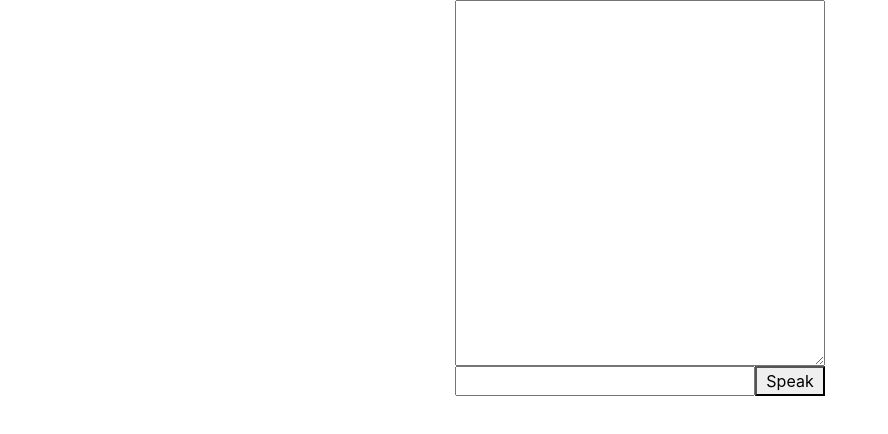
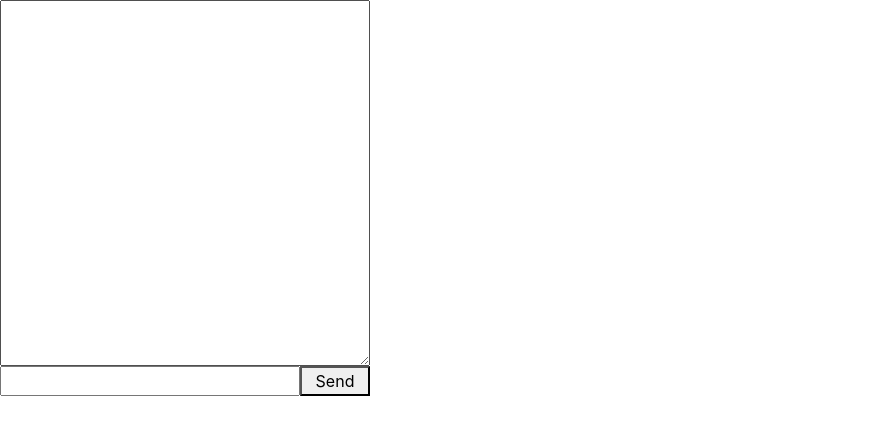
Before and after one commit to rcereghini/opin-chatbot, a plain HTML site: page index.html in a window 1280 px wide. Shown: the whole page, without its empty margins (0-888 px from the left). Drawn offline with nearby package versions, Linux system fonts and the light colour scheme.

Commit message:
Slight styling tweaks.

```diff
--- a/index.html
+++ b/index.html
@@ -13,6 +13,10 @@
 					event.preventDefault();
 					send();
 				}
+			});
+            $("#send").click(function(event) {
+					event.preventDefault();
+					send();
 			});
 			$("#rec").click(function(event) {
 				switchRecognition();
@@ -62,6 +66,7 @@
 		}
 		function send() {
 			var text = $("#input").val();
+            setResponse(text)
 			$.ajax({
 				type: "POST",
 				url: baseUrl + "query?v=20150910",
@@ -85,8 +90,8 @@
 			$("#response").text(val);
 		}
 	</script>
-	<style type="text/css">
-		body { width: 370px; margin: 0 auto; text-align: center; }
+    <style type="text/css">
+		full-wrap { width: 370px; margin: 0 auto; text-align: center; top: 0; left: 0; }
 		div {  position: absolute; width: 370px;}
 		input { width: 300px; }
 		button { width: 70px; display: inline-block; }
@@ -94,10 +99,10 @@
 	</style>
 </head>
 <body>
-	<div>
+	<div class='full-wrap'>
         <textarea id="response" cols="40" rows="15"></textarea>
         <div style="display:flex;">
-            <input id="input" class="botInput" type="text"> <button class="microphone" id="rec">Speak</button>
+            <input id="input" class="botInput" type="text"> <button class="microphone" id="send">Send</button>
         </div>
 	</div>
 </body>
```
